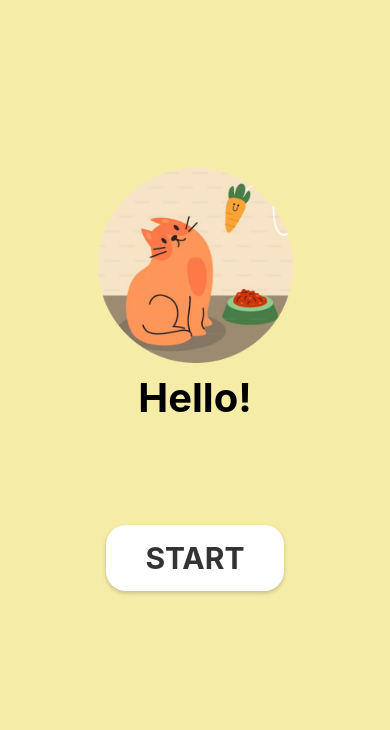
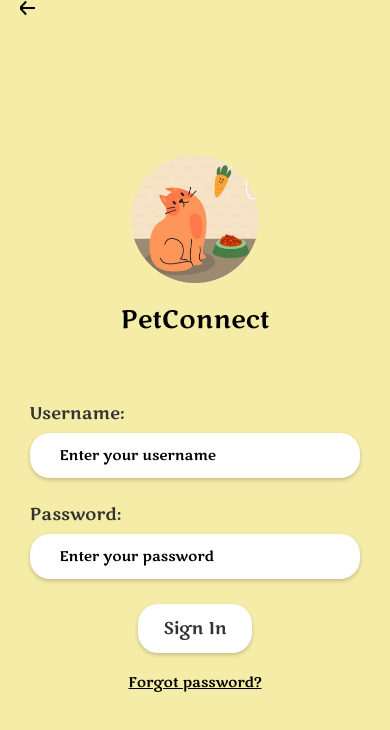
Before and after one commit to AuroraWhisperer/4352-Team18, a React Native app: screen /SignInScreen1 in a window 390 px wide. Before the commit this address had no page. Shown: the top 730 px of the page. Built offline with nearby package versions, Linux system fonts and the light colour scheme.

Commit message:
merge Katie code

```diff
--- a/App.js
+++ b/App.js
@@ -5,6 +5,8 @@ import StartScreen from "./Screen/StartScreen";
 import TabNavigator from "./Navigation/TabNavigator";
 import AddGoalsScreen from "./Screen/Goals/AddGoalsScreen";
 import { GoalProvider } from "./context/GoalContext";
+import SignInScreen1 from "./Screen/Auth/SignInScreen1";
+import StartPage from "./Screen/Auth/StartPage";
 
 const Stack = createStackNavigator();
 
@@ -16,6 +18,16 @@ export default function App() {
           <Stack.Screen
             name="StartScreen"
             component={StartScreen}
+            options={{ headerShown: false }}
+          />
+          <Stack.Screen
+            name="StartPage"
+            component={StartPage}
+            options={{ headerShown: false }}
+          />
+          <Stack.Screen
+            name="SignInScreen1"
+            component={SignInScreen1}
             options={{ headerShown: false }}
           />
           <Stack.Screen
--- /dev/null
+++ b/Screen/Auth/SignInScreen1.js
@@ -0,0 +1,160 @@
+import React, { useState } from "react";
+import { useFonts } from 'expo-font';
+import {
+  StyleSheet,
+  Text,
+  TextInput,
+  View,
+  SafeAreaView,
+  TouchableOpacity,
+  Image,
+  Dimensions,
+  KeyboardAvoidingView
+} from "react-native";
+
+export default function StartPage({ navigation }) {
+  const [fontsLoaded] = useFonts({
+    "MarkoOne-Regular": require("../../assets/fonts/MarkoOne-Regular.ttf")
+  });
+
+  if (!fontsLoaded) {
+    return undefined;
+  }
+
+  const [username, setUsername] = useState('');
+  const [password, setPassword] = useState('');
+
+  const signInDisabled = !username || !password;
+
+  return (
+    <SafeAreaView style={[styles.container]}>
+      <TouchableOpacity
+        Style ={[styles.backContent]}
+        onPress={() => navigation.navigate("StartPage")}
+      >
+        <Image source={require("../../assets/images/backButton.png")}
+        style={styles.backImage}
+        />
+      </TouchableOpacity>
+
+      <View style={[styles.content]}>
+        <Image
+          source={require("../../assets/images/StartScreenImage.png")}
+          style={styles.image}
+        />
+
+        <Text style={[styles.title]}>PetConnect</Text>
+      </View>
+
+      <KeyboardAvoidingView behavior="padding">
+      <View>
+        <Text style={styles.inputText}>Username: </Text>
+        <TextInput style={styles.inputButton} placeholder = "Enter your username" value={username} onChangeText={setUsername} />
+      </View>
+
+      <View>
+        <Text style={styles.inputText}>Password: </Text>
+        <TextInput secureTextEntry={true} style={styles.inputButton} placeholder = "Enter your password" value={password} onChangeText={setPassword} />
+      </View>
+      </KeyboardAvoidingView>
+
+      <TouchableOpacity
+        style={styles.signButton}
+        disabled={signInDisabled}
+        onPress={() => navigation.navigate("HomeScreen")}
+      >
+        <Text style={styles.signText}>Sign In</Text>
+      </TouchableOpacity>
+
+      <TouchableOpacity
+        style={styles.forgotPasswordButton}
+        //onPress={() => navigation.navigate("StartPage")}
+      >
+        <Text style={styles.forgotPasswordText}>Forgot password?</Text>
+      </TouchableOpacity>
+
+
+    </SafeAreaView>
+  );
+}
+
+const styles = StyleSheet.create({
+    container: {
+        flex: 1,
+        justifyContent: "center",
+        alignItems: "center",
+        backgroundColor: "#F5EDA7",
+    },
+    backContent: {
+        flexDirection: 'row',
+        alignItems: 'center',
+    },
+    content: {
+        flex: 1,
+        justifyContent: "center",
+        alignItems: "center",
+        paddingTop: Dimensions.get("window").height * 0.1,
+    },
+    backImage: {
+        width: Dimensions.get("window").width * 0.04,
+        height: Dimensions.get("window").width * 0.04,
+        marginRight: 335,
+    },
+    image: {
+        width: Dimensions.get("window").width * 0.33,
+        height: Dimensions.get("window").width * 0.33,
+        marginTop: 40,
+        marginBottom: 10,
+    },
+    title: {
+        fontSize: 25,
+        fontFamily: 'MarkoOne-Regular',
+        marginTop: 10,
+        marginBottom: 50,
+    },
+    inputButton: {
+        backgroundColor: "#fff",
+        borderRadius: 20,
+        paddingVertical: 13,
+        paddingHorizontal: 30,
+        shadowColor: "#000",
+        shadowOffset: { width: 0, height: 2 },
+        shadowOpacity: 0.2,
+        shadowRadius: 4,
+        elevation: 5,
+        marginBottom: 25,
+        fontFamily: 'MarkoOne-Regular',
+    },
+    inputText: {
+        fontSize: 17,
+        fontFamily: 'MarkoOne-Regular',
+        color: "#333",
+        marginRight: 230,
+        marginBottom: 8,
+    },
+    signButton: {
+        backgroundColor: "#fff",
+        borderRadius: 20,
+        paddingVertical: 13,
+        paddingHorizontal: 25,
+        shadowColor: "#000",
+        shadowOffset: { width: 0, height: 2 },
+        shadowOpacity: 0.2,
+        shadowRadius: 4,
+        elevation: 5,
+        marginBottom: 20,
+    },
+    signText: {
+        fontSize: 17,
+        fontFamily: 'MarkoOne-Regular',
+        color: "#333",
+        textAlign: "center",
+    },
+    forgotPasswordButton: {
+        marginBottom: Dimensions.get("window").height * 0.18,
+    },
+    forgotPasswordText: {
+        textDecorationLine: 'underline',
+        fontFamily: 'MarkoOne-Regular',
+    }
+  });
--- /dev/null
+++ b/Screen/Auth/StartPage.js
@@ -0,0 +1,125 @@
+import React from "react";
+import { useFonts } from 'expo-font';
+import {
+  StyleSheet,
+  Text,
+  View,
+  SafeAreaView,
+  TouchableOpacity,
+  Image,
+  Dimensions,
+} from "react-native";
+
+export default function StartPage({ navigation }) {
+  const [fontsLoaded] = useFonts({
+    "MarkoOne-Regular": require("../../assets/fonts/MarkoOne-Regular.ttf")
+  });
+
+  if (!fontsLoaded) {
+    return undefined;
+  }
+
+  return (
+    <SafeAreaView style={[styles.container]}>
+      <TouchableOpacity
+        Style ={[styles.backContent]}
+        onPress={() => navigation.navigate("StartScreen")}
+      >
+        <Image source={require("../../assets/images/backButton.png")}
+        style={styles.backImage}
+        />
+      </TouchableOpacity>
+
+      <View style={[styles.content]}>
+        <Image
+          source={require("../../assets/images/StartScreenImage.png")}
+          style={styles.image}
+        />
+
+        <Text style={[styles.title]}>PetConnect</Text>
+      </View>
+
+      <TouchableOpacity
+        style={styles.signButton}
+        onPress={() => navigation.navigate("SignInScreen1")}
+      >
+        <Text style={styles.signText}>Sign In</Text>
+      </TouchableOpacity>
+
+      <TouchableOpacity
+        style={styles.signButton}
+        //onPress={() => navigation.navigate("StartPage")}
+      >
+        <Text style={styles.signText}>Sign Up For Family</Text>
+      </TouchableOpacity>
+
+      <TouchableOpacity
+        style={styles.familyCodeButton}
+        //onPress={() => navigation.navigate("StartPage")}
+      >
+        <Text style={styles.familyCodeText}>Have a family code?</Text>
+      </TouchableOpacity>
+    </SafeAreaView>
+  );
+}
+
+const styles = StyleSheet.create({
+    container: {
+        flex: 1,
+        justifyContent: "center",
+        alignItems: "center",
+        backgroundColor: "#F5EDA7",
+    },
+    backContent: {
+        flexDirection: 'row',
+        alignItems: 'center',
+    },
+    content: {
+        flex: 1,
+        justifyContent: "center",
+        alignItems: "center",
+        paddingTop: Dimensions.get("window").height * 0.1,
+    },
+    backImage: {
+        width: Dimensions.get("window").width * 0.04,
+        height: Dimensions.get("window").width * 0.04,
+        marginRight: 335,
+    },
+    image: {
+        width: Dimensions.get("window").width * 0.5,
+        height: Dimensions.get("window").width * 0.5,
+        marginTop: 40,
+        marginBottom: 10,
+    },
+    title: {
+        fontSize: 40,
+        fontFamily: 'MarkoOne-Regular',
+        marginTop: 10,
+        marginBottom: 50,
+    },
+    signButton: {
+        backgroundColor: "#fff",
+        borderRadius: 20,
+        paddingVertical: 13,
+        paddingHorizontal: 30,
+        shadowColor: "#000",
+        shadowOffset: { width: 0, height: 2 },
+        shadowOpacity: 0.2,
+        shadowRadius: 4,
+        elevation: 5,
+        marginBottom: 20,
+    },
+    signText: {
+        fontSize: 25,
+        fontFamily: 'MarkoOne-Regular',
+        color: "#333",
+        textAlign: "center",
+    },
+    familyCodeButton: {
+        marginBottom: Dimensions.get("window").height * 0.18,
+    },
+    familyCodeText: {
+        textDecorationLine: 'underline',
+        fontFamily: 'MarkoOne-Regular',
+    }
+  });
--- a/Screen/HomeScreen_WithTab.js
+++ b/Screen/HomeScreen_WithTab.js
@@ -18,7 +18,6 @@ export default function HomeScreen() {
   return (
     <Drawer.Navigator>
       <Drawer.Screen name="Home Tab" component={Home} />
-      {/* Add more screens inside DrawerNavigator if needed */}
     </Drawer.Navigator>
   );
 }
--- a/Screen/StartScreen.js
+++ b/Screen/StartScreen.js
@@ -1,4 +1,5 @@
 import React from "react";
+import { useFonts } from "expo-font";
 import {
   StyleSheet,
   Text,
@@ -10,6 +11,14 @@ import {
 } from "react-native";
 
 export default function StartScreen({ navigation }) {
+  const [fontsLoaded] = useFonts({
+    "MarkoOne-Regular": require("../assets/fonts/MarkoOne-Regular.ttf"),
+  });
+
+  if (!fontsLoaded) {
+    return undefined;
+  }
+
   return (
     <SafeAreaView style={[styles.container]}>
       <View style={[styles.content]}>
@@ -23,7 +32,7 @@ export default function StartScreen({ navigation }) {
 
       <TouchableOpacity
         style={styles.startButton}
-        onPress={() => navigation.navigate("HomeScreen")}
+        onPress={() => navigation.navigate("StartPage")}
       >
         <Text style={styles.startText}>START</Text>
       </TouchableOpacity>
--- /dev/null
+++ b/react-native.config.js
@@ -0,0 +1,3 @@
+module.exports = {
+    assets: ['../assets/fonts'], // adjust according to your path
+  };
```
Also changed, not shown: assets/fonts/MarkoOne-Regular.ttf (added), assets/images/backButton.png (added).
